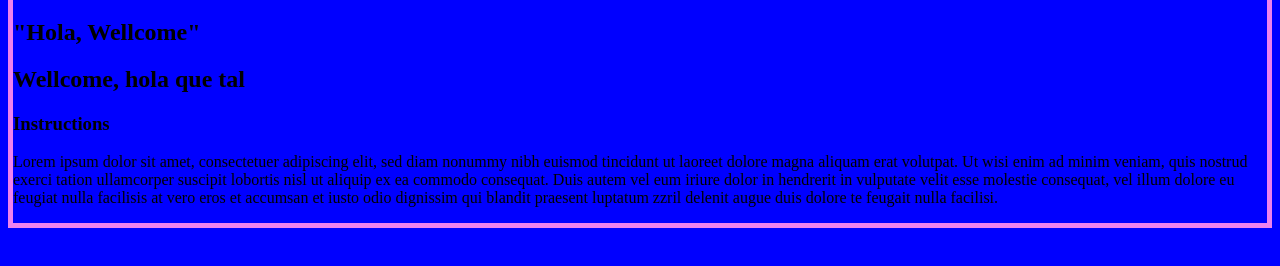
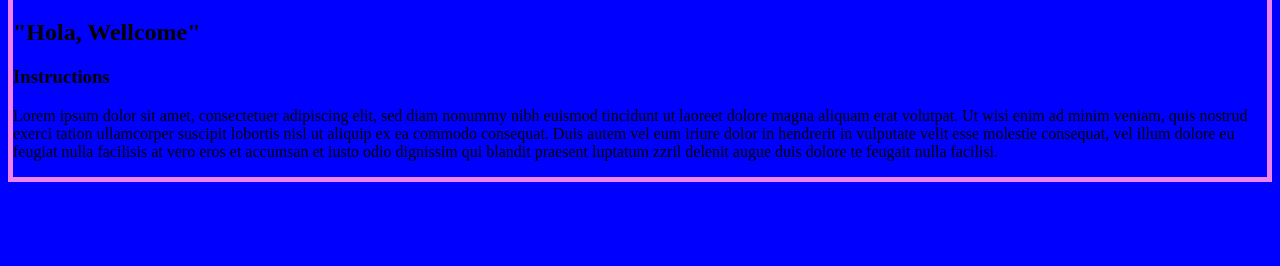
Before and after one commit to JordiUbanell/hello-world, a plain HTML site: page index.html in a window 1280 px wide. Shown: the part 74-340 px from the top of the page. Drawn offline with Linux system fonts and the light colour scheme.

Commit message:
deleted line

```diff
--- a/index.html
+++ b/index.html
@@ -10,8 +10,6 @@
 <body>
 <h1 onclick="showMessage()">Hello world1 Hallo welt</h1>
 <h2 class="welcome2" onclick="showMessage2()">"Hola, Wellcome"</h2>
-<h2>Wellcome, hola que tal</h2>
-
 <h3>Instructions</h3>
 <p>Lorem ipsum dolor sit amet, consectetuer adipiscing elit, sed diam nonummy nibh euismod tincidunt ut laoreet dolore magna aliquam erat volutpat. Ut wisi enim ad minim veniam, quis nostrud exerci tation ullamcorper suscipit lobortis nisl ut aliquip ex ea commodo consequat. Duis autem vel eum iriure dolor in hendrerit in vulputate velit esse molestie consequat, vel illum dolore eu feugiat nulla facilisis at vero eros et accumsan et iusto odio dignissim qui blandit praesent luptatum zzril delenit augue duis dolore te feugait nulla facilisi.</p>
 <script src="scripts.js"></script>
```
